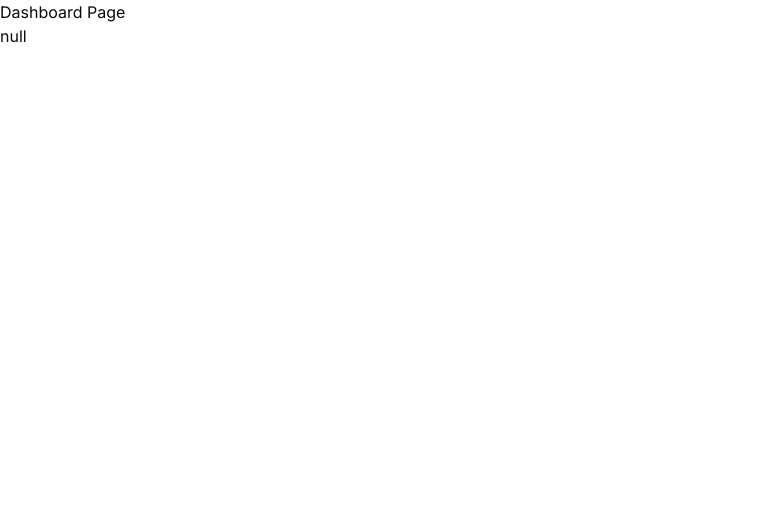
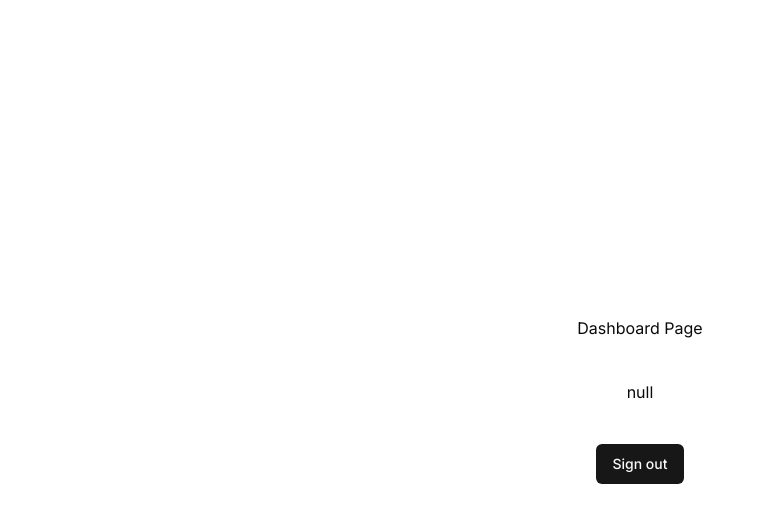
Before and after one commit to thedevangvishnu/studdy-buddy, a Next.js app: page /dashboard in a window 1280 px wide. Shown: the top 522 px of the page, without its empty margins (0-764 px from the left). Built offline with nearby package versions, Linux system fonts and the light colour scheme; no server answers.

Commit message:
Create basic authentication and add middleware

```diff
--- a/src/app/(main-application)/dashboard/page.tsx
+++ b/src/app/(main-application)/dashboard/page.tsx
@@ -1,14 +1,26 @@
 import React from "react";
 import { authHandler } from "@/auth";
+import { Button } from "@/components/ui/button";
 
 const DashboardPage = async () => {
   const session = await authHandler.auth();
-  console.log(session);
 
   return (
-    <div>
+    <div className="h-screen p-10 flex flex-col items-center justify-center gap-10 text-center">
       <h1>Dashboard Page</h1>
       <p>{JSON.stringify(session)}</p>
+      <form
+        action={async () => {
+          "use server";
+
+          const { signOut } = authHandler;
+          await signOut({
+            redirectTo: "/login",
+          });
+        }}
+      >
+        <Button type="submit">Sign out</Button>
+      </form>
     </div>
   );
 };
--- /dev/null
+++ b/src/app/login/page.tsx
@@ -0,0 +1,41 @@
+"use client";
+
+import { Button } from "@/components/ui/button";
+import { FaGithub, FaGoogle } from "react-icons/fa6";
+import { signIn } from "next-auth/react";
+
+const LoginPage = () => {
+  return (
+    <div className="h-screen flex flex-col items-center justify-center gap-10">
+      <h1 className="text-3xl font-bold">Login</h1>
+      <div className="flex items-center justify-center gap-6">
+        <Button
+          size="lg"
+          className="text-lg"
+          onClick={() =>
+            signIn("google", {
+              callbackUrl: "/dashboard",
+            })
+          }
+        >
+          <FaGoogle className="mr-2" />
+          Google
+        </Button>
+        <Button
+          size="lg"
+          className="text-lg"
+          onClick={() =>
+            signIn("github", {
+              callbackUrl: "/dashboard",
+            })
+          }
+        >
+          <FaGithub className="mr-2" />
+          Github
+        </Button>
+      </div>
+    </div>
+  );
+};
+
+export default LoginPage;
--- a/src/app/page.tsx
+++ b/src/app/page.tsx
@@ -1,39 +1,7 @@
-"use client";
-
-import { Button } from "@/components/ui/button";
-import { FaGithub, FaGoogle } from "react-icons/fa6";
-import { signIn } from "next-auth/react";
-
 export default function Home() {
   return (
     <main className="flex min-h-screen flex-col items-center justify-center p-24 gap-10">
       <h1 className="text-4xl font-bold">StudyBuddy Landing Page</h1>
-      <div className="flex items-center gap-6">
-        <Button
-          size="lg"
-          className="text-lg"
-          onClick={() =>
-            signIn("google", {
-              callbackUrl: "/dashboard",
-            })
-          }
-        >
-          <FaGoogle className="mr-2" />
-          Google
-        </Button>
-        <Button
-          size="lg"
-          className="text-lg"
-          onClick={() =>
-            signIn("github", {
-              callbackUrl: "/dashboard",
-            })
-          }
-        >
-          <FaGithub className="mr-2" />
-          Github
-        </Button>
-      </div>
     </main>
   );
 }
--- /dev/null
+++ b/src/lib/routes.ts
@@ -0,0 +1,9 @@
+// This file exports categorized-routes and other route related varibales
+
+export const publicRoutes = ["/"];
+
+export const authRoutes = ["/login"];
+
+export const apiAuthPrefix = "/api/auth";
+
+export const PROFILE_PAGE_REDIRECT_URL = "dashboard";
--- a/src/middleware.ts
+++ b/src/middleware.ts
@@ -1,9 +1,41 @@
 import NextAuth from "next-auth";
 import authConfig from "./auth.config";
+import {
+  publicRoutes,
+  authRoutes,
+  PROFILE_PAGE_REDIRECT_URL,
+  apiAuthPrefix,
+} from "@/lib/routes";
+import { NextResponse } from "next/server";
 
-const { auth } = NextAuth(authConfig);
+const { auth: middleware } = NextAuth(authConfig);
 
-export default auth((req) => {});
+export default middleware((req) => {
+  const { nextUrl, url } = req;
+  const isLoggedIn = req.auth;
+
+  const isPublicRoute = publicRoutes.includes(nextUrl.pathname);
+  const isAuthRoute = authRoutes.includes(nextUrl.pathname);
+
+  const isApiAuthRoute = nextUrl.pathname.startsWith(apiAuthPrefix);
+
+  if (isApiAuthRoute) return;
+  if (isPublicRoute) return;
+
+  if (isAuthRoute) {
+    if (isLoggedIn) {
+      return NextResponse.redirect(new URL(PROFILE_PAGE_REDIRECT_URL, nextUrl));
+    }
+    return;
+  }
+
+  // for all protected routes, redirect to login page if user isn't logged in
+  if (!isPublicRoute && !isAuthRoute && !isLoggedIn) {
+    return NextResponse.redirect(new URL("/login", nextUrl));
+  }
+
+  return;
+});
 
 export const config = {
   matcher: ["/((?!.+\\.[\\w]+$|_next).*)", "/", "/(api|trpc)(.*)"],
```
